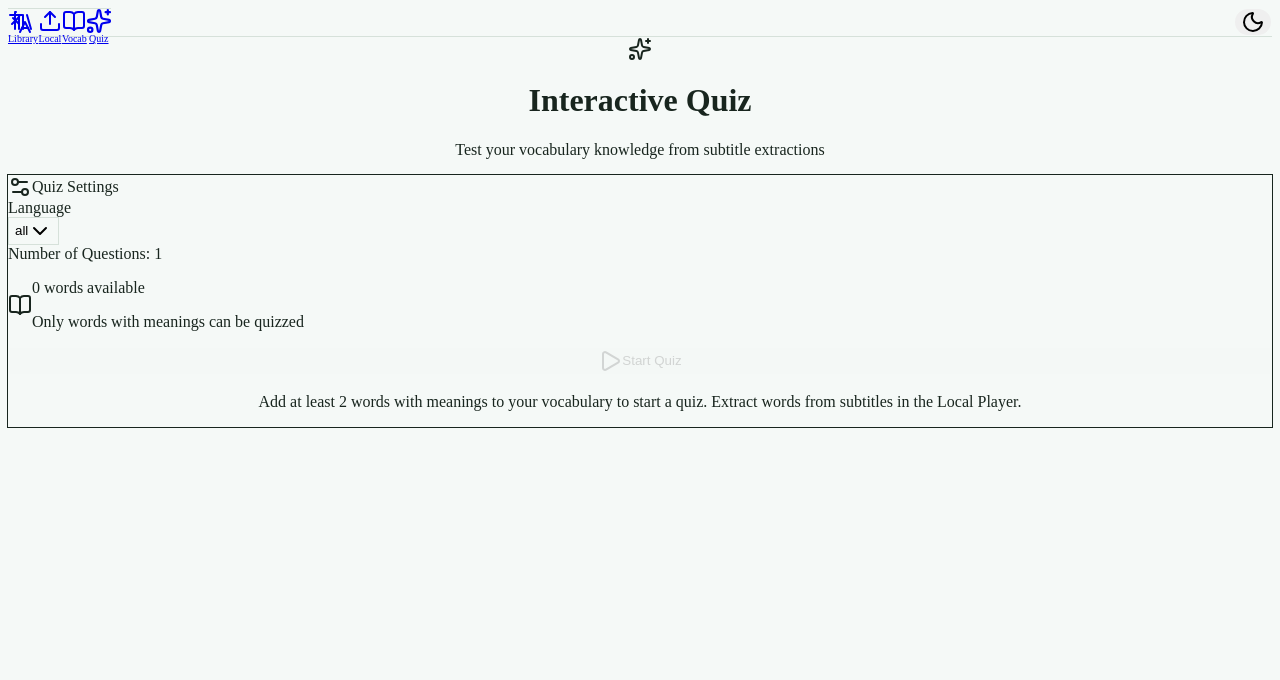
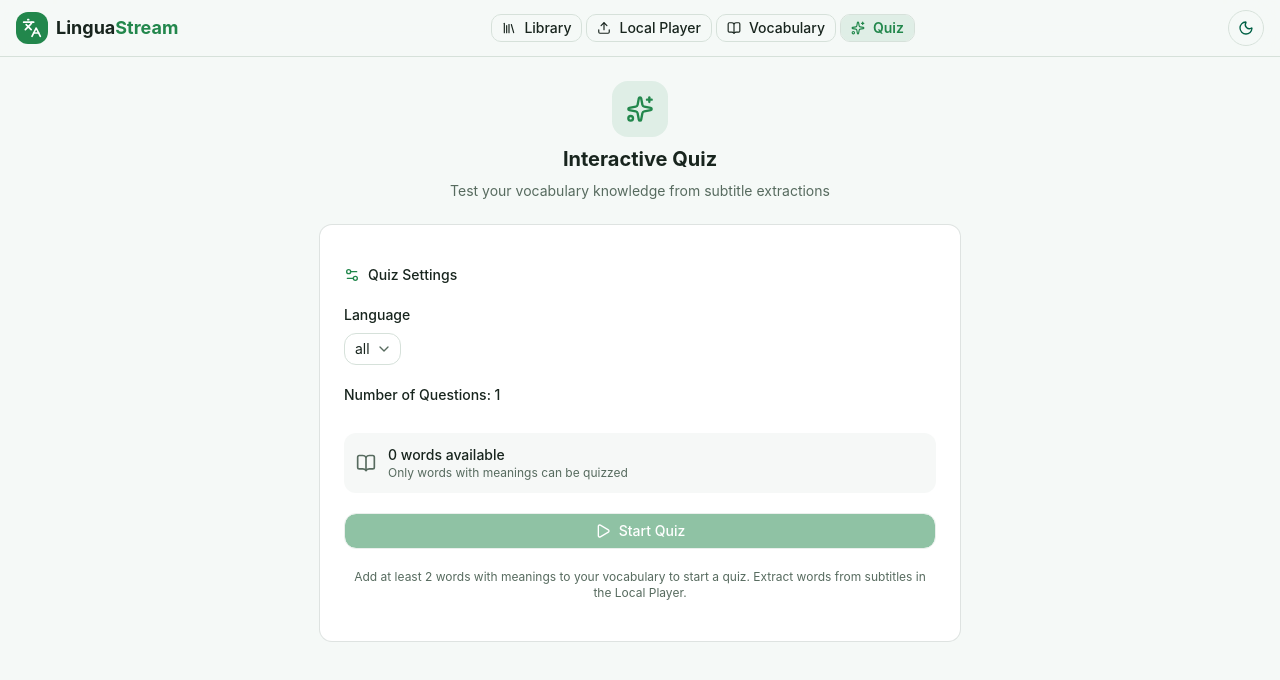
Before and after one commit to nabilutbk-tech/linguastream, a Next.js app: page /quiz in a window 1280 px wide. Shown: the top 680 px of the page. Built offline with nearby package versions, Linux system fonts and the light colour scheme.

Commit message:
Use Tailwind v4 native import in globals.css to clear build warnings

```diff
--- a/src/app/globals.css
+++ b/src/app/globals.css
@@ -1,58 +1,82 @@
-@tailwind base;
-@tailwind components;
-@tailwind utilities;
+@import "tailwindcss";
 
-@layer base {
+@custom-variant dark (&:is(.dark *));
+
 :root {
   --radius: 0.75rem;
-    --background: 145 25% 97%;
-    --foreground: 145 20% 12%;
-    --card: 0 0% 100%;
-    --card-foreground: 145 20% 12%;
-    --popover: 0 0% 100%;
-    --popover-foreground: 145 20% 12%;
-    --primary: 145 60% 33%;
-    --primary-foreground: 0 0% 100%;
-    --secondary: 145 20% 92%;
-    --secondary-foreground: 145 25% 20%;
-    --muted: 145 15% 94%;
-    --muted-foreground: 145 10% 38%;
-    --accent: 145 35% 88%;
-    --accent-foreground: 145 35% 18%;
-    --destructive: 0 72% 48%;
-    --border: 145 15% 86%;
-    --input: 145 15% 86%;
-    --ring: 145 60% 33%;
+  --background: hsl(145 25% 97%);
+  --foreground: hsl(145 20% 12%);
+  --card: hsl(0 0% 100%);
+  --card-foreground: hsl(145 20% 12%);
+  --popover: hsl(0 0% 100%);
+  --popover-foreground: hsl(145 20% 12%);
+  --primary: hsl(145 60% 33%);
+  --primary-foreground: hsl(0 0% 100%);
+  --secondary: hsl(145 20% 92%);
+  --secondary-foreground: hsl(145 25% 20%);
+  --muted: hsl(145 15% 94%);
+  --muted-foreground: hsl(145 10% 38%);
+  --accent: hsl(145 35% 88%);
+  --accent-foreground: hsl(145 35% 18%);
+  --destructive: hsl(0 72% 48%);
+  --border: hsl(145 15% 86%);
+  --input: hsl(145 15% 86%);
+  --ring: hsl(145 60% 33%);
 }
 
 .dark {
-    --background: 215 15% 17%;
-    --foreground: 210 15% 92%;
-    --card: 215 15% 21%;
-    --card-foreground: 210 15% 92%;
-    --popover: 215 15% 21%;
-    --popover-foreground: 210 15% 92%;
-    --primary: 145 50% 50%;
-    --primary-foreground: 215 25% 10%;
-    --secondary: 215 12% 26%;
-    --secondary-foreground: 210 15% 90%;
-    --muted: 215 12% 26%;
-    --muted-foreground: 210 12% 68%;
-    --accent: 215 12% 29%;
-    --accent-foreground: 210 15% 94%;
-    --destructive: 0 70% 60%;
-    --border: 215 12% 30%;
-    --input: 215 12% 30%;
-    --ring: 145 50% 50%;
+  --background: hsl(215 15% 17%);
+  --foreground: hsl(210 15% 92%);
+  --card: hsl(215 15% 21%);
+  --card-foreground: hsl(210 15% 92%);
+  --popover: hsl(215 15% 21%);
+  --popover-foreground: hsl(210 15% 92%);
+  --primary: hsl(145 50% 50%);
+  --primary-foreground: hsl(215 25% 10%);
+  --secondary: hsl(215 12% 26%);
+  --secondary-foreground: hsl(210 15% 90%);
+  --muted: hsl(215 12% 26%);
+  --muted-foreground: hsl(210 12% 68%);
+  --accent: hsl(215 12% 29%);
+  --accent-foreground: hsl(210 15% 94%);
+  --destructive: hsl(0 70% 60%);
+  --border: hsl(215 12% 30%);
+  --input: hsl(215 12% 30%);
+  --ring: hsl(145 50% 50%);
+}
+
+@theme inline {
+  --color-background: var(--background);
+  --color-foreground: var(--foreground);
+  --color-card: var(--card);
+  --color-card-foreground: var(--card-foreground);
+  --color-popover: var(--popover);
+  --color-popover-foreground: var(--popover-foreground);
+  --color-primary: var(--primary);
+  --color-primary-foreground: var(--primary-foreground);
+  --color-secondary: var(--secondary);
+  --color-secondary-foreground: var(--secondary-foreground);
+  --color-muted: var(--muted);
+  --color-muted-foreground: var(--muted-foreground);
+  --color-accent: var(--accent);
+  --color-accent-foreground: var(--accent-foreground);
+  --color-destructive: var(--destructive);
+  --color-border: var(--border);
+  --color-input: var(--input);
+  --color-ring: var(--ring);
+
+  --radius-sm: calc(var(--radius) - 4px);
+  --radius-md: calc(var(--radius) - 2px);
+  --radius-lg: var(--radius);
 }
 
 * {
-    border-color: hsl(var(--border));
+  border-color: var(--border);
 }
+
 body {
-    background-color: hsl(var(--background));
-    color: hsl(var(--foreground));
-  }
+  background-color: var(--background);
+  color: var(--foreground);
 }
 
 .subtitle-text {
```
Lines whose indentation alone changed are shown as unchanged.
